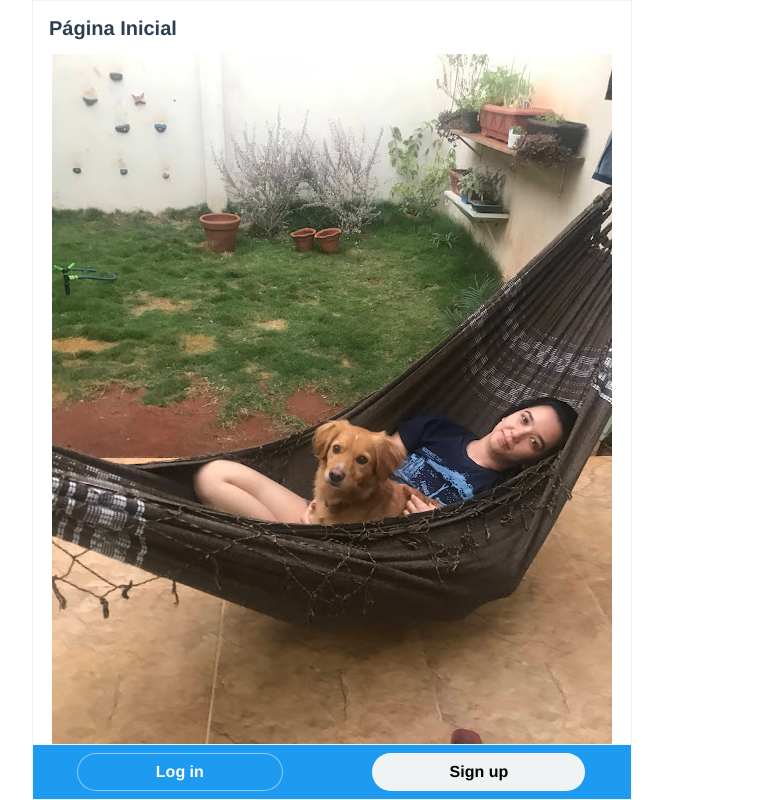
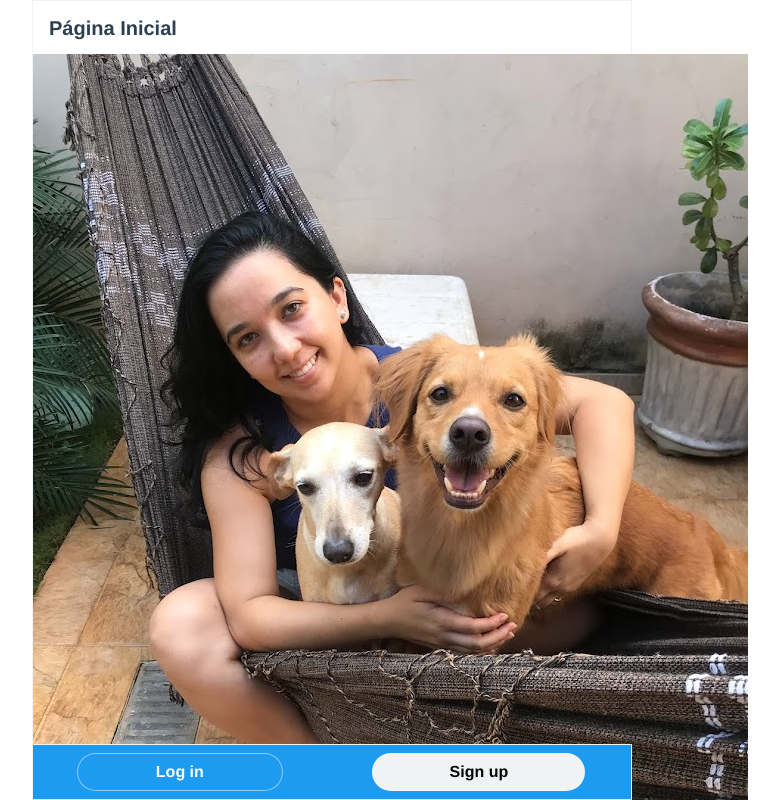
Before and after one commit to andrepassosb/my-todo-list-front, a Vue app: page / in a window 1280 px wide. Shown: the top 800 px of the page, without its empty margins (308-1087 px from the left). Built offline with nearby package versions, Linux system fonts and the light colour scheme; the HTML template or start-up script is replaced by a standard one.

Commit message:
update photo

```diff
--- a/src/views/HomeView.vue
+++ b/src/views/HomeView.vue
@@ -3,7 +3,7 @@
     <div class="page-title d-flex">
       <h2 class="my-auto">Página Inicial</h2>
     </div>
-    <img style="max-width: 100vw" src="../assets/IMG_2448.jpg" alt="" />
+    <img style="max-width: 100vw" src="../assets/IMG_2007.jpg" alt="" />
     <!-- <PostEditor v-if="state.userID" :userID="+state.userID" type="Post" />
     <div
       class="spinner-border text-light mt-3"
```
Also changed, not shown: src/assets/IMG_2007.jpg (added).
